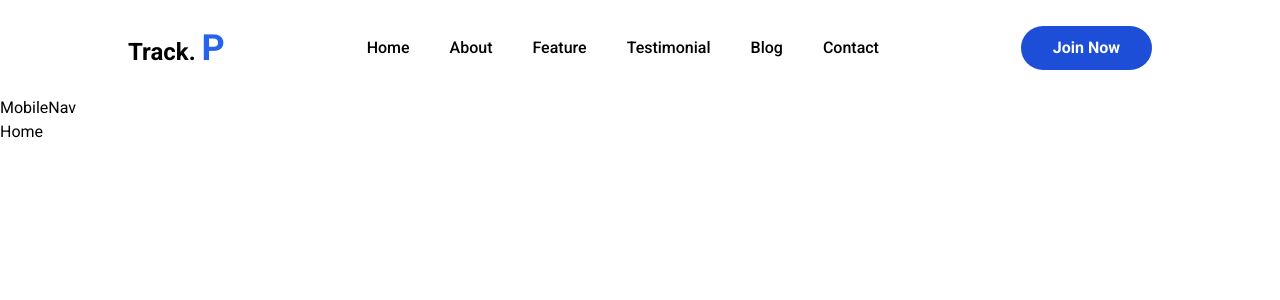
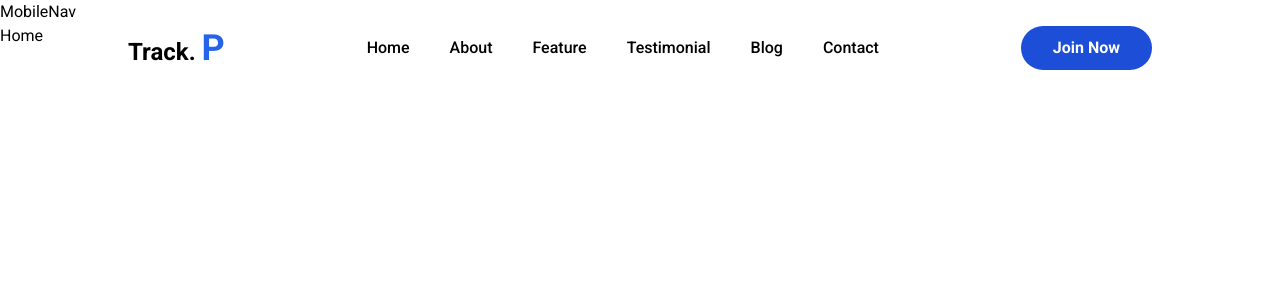
Before and after one commit to moonspark78/TrackP_NextJS, a Next.js app: page / in a window 1280 px wide. Shown: the top 300 px of the page. Built offline with nearby package versions, Linux system fonts and the light colour scheme.

Commit message:
📈 stil working navbar  📈

```diff
--- a/app/page.tsx
+++ b/app/page.tsx
@@ -3,7 +3,7 @@ import React from 'react'
 
 const HomePage = () => {
   return (
-    <div className='overflow-hidden'>
+    <div className='overflow-hidden h-[2000px]'>
       <Home/>
     </div>
   )
--- a/components/Home/Navbar/Nav.tsx
+++ b/components/Home/Navbar/Nav.tsx
@@ -1,11 +1,32 @@
+"use client";
+
 import { navLinks } from '@/constants/Constants'
 import Link from 'next/link'
-import React from 'react'
+import React, { useEffect, useState } from 'react'
 import { HiBars3BottomRight } from 'react-icons/hi2'
 
 const Nav = () => {
+
+    const [navBg, SetNavBg] = useState(false);
+
+    useEffect(() =>{
+        const handler = () =>{
+            if(window.scrollY >= 90) SetNavBg(true)
+            if(window.scrollY < 90) SetNavBg(false)
+        }
+
+        window.addEventListener("scroll",handler)
+
+        return () => {
+            window.addEventListener("scroll",handler)
+        }
+    },[])
+
+
+
+
   return (
-    <div className='w-full transition-all duration-200 h-[12vh] z-[1000]'>
+    <div className={` fixed ${navBg ? "bg-white shadow-md " : "fixed"} w-full transition-all duration-200 h-[12vh] z-[1000]`}>
         <div className='flex items-center h-full justify-between w-[90%] lg:w-[80%] mx-auto'>
             {/* Logo */}
             <h1 className='text-xl md:text-2xl font-bold'>Track. <span className='text-3xl md:text-4xl text-blue-600'>P</span></h1>
```
